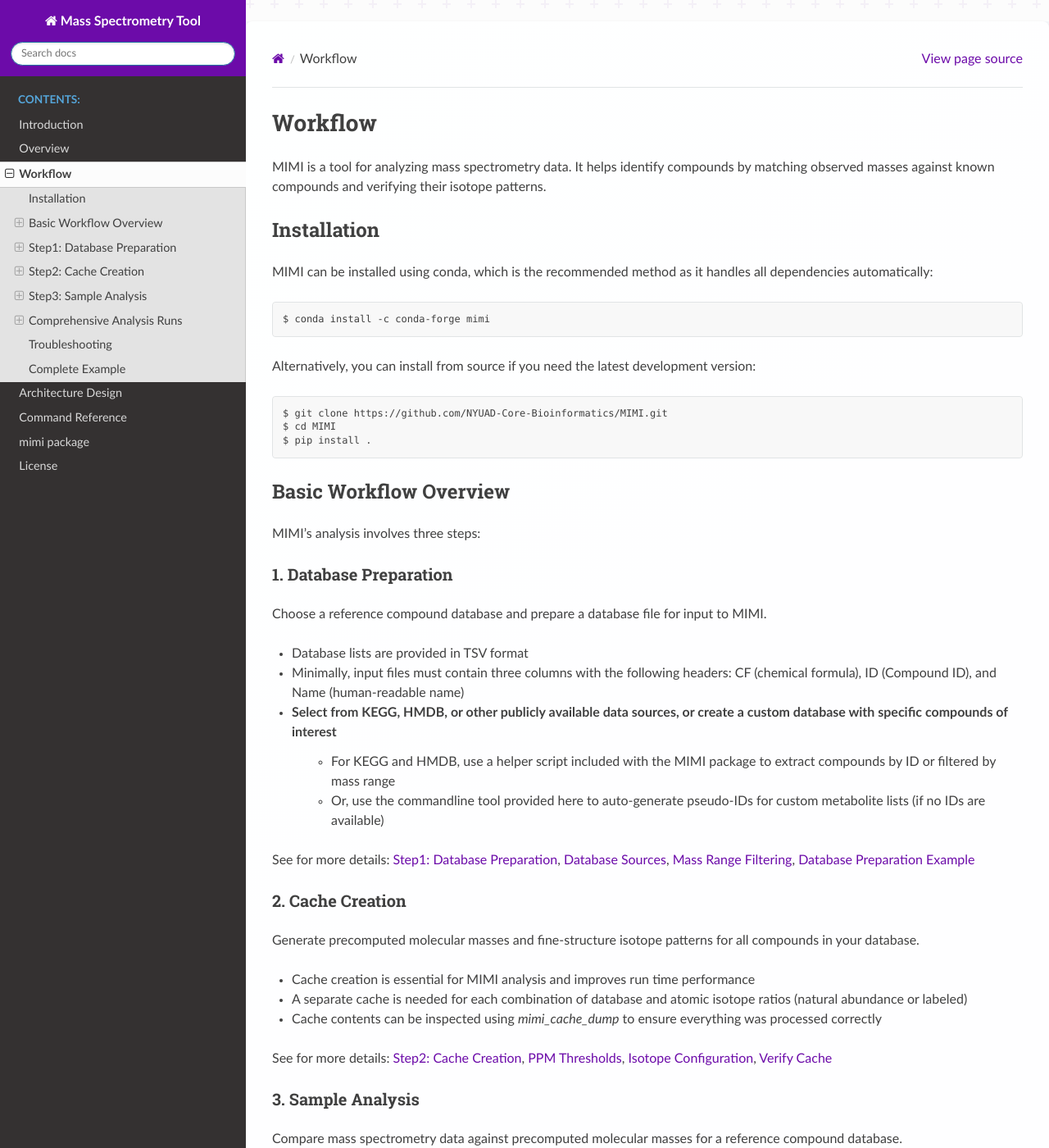
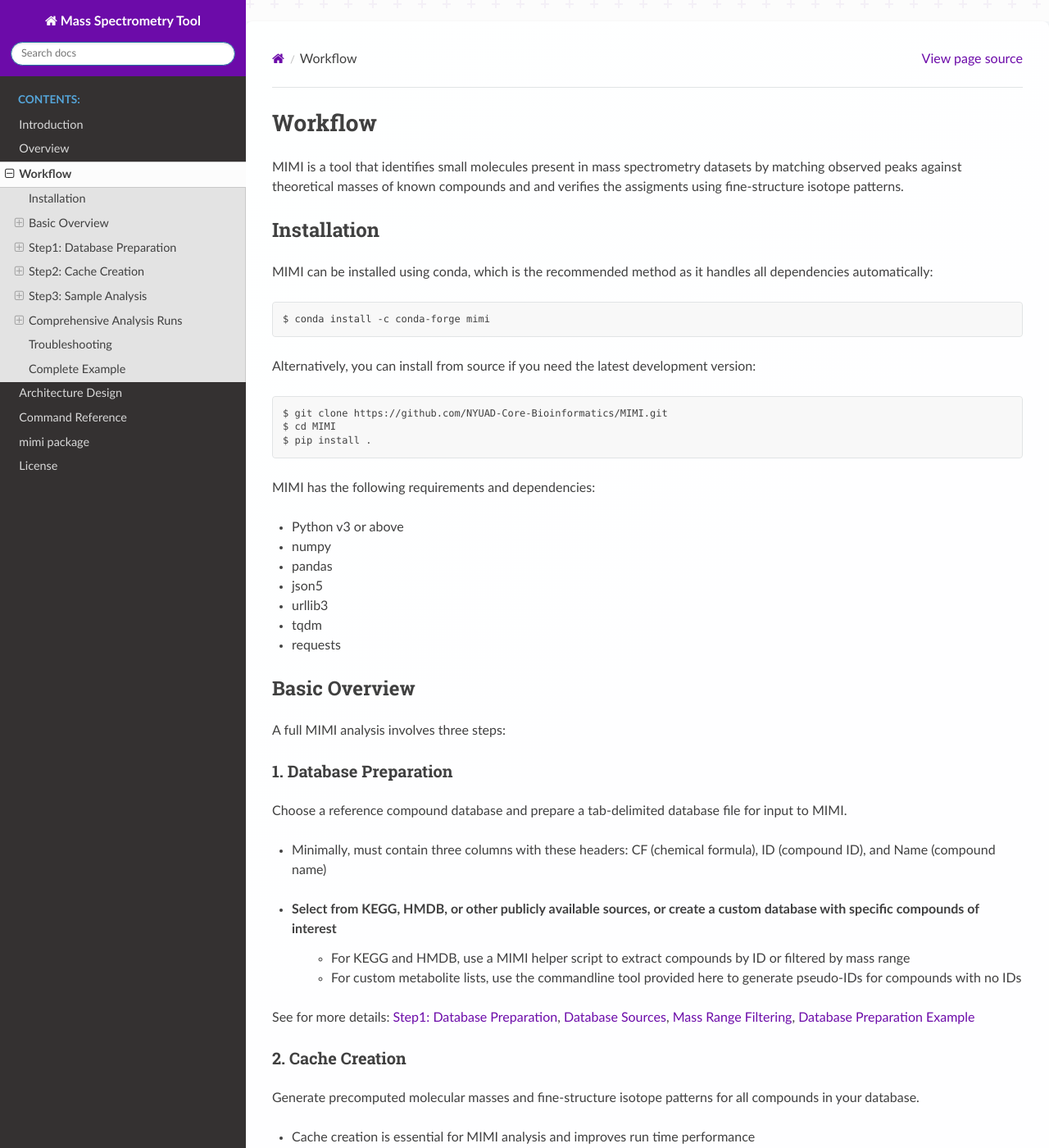
Before and after one commit to NYUAD-Core-Bioinformatics/MIMI, a Sphinx documentation site: the page built from docs/source/workflow.rst, in a window 1280 px wide and 1400 px high. Shown: the whole window at 82% size. Built offline with Sphinx 7.4.7 and the Read the Docs theme 3.1.0, drawn with Linux system fonts in a browser that asks for light colours; some of the changed text lies outside the part shown.

Commit message:
Update workflow.rst
Edits through Section "3: Custom Database..."

```diff
--- a/docs/source/workflow.rst
+++ b/docs/source/workflow.rst
@@ -1,7 +1,7 @@
 Workflow
 ========
 
-MIMI is a tool for analyzing mass spectrometry data. It helps identify compounds by matching observed masses against known compounds and verifying their isotope patterns.
+MIMI is a tool that identifies small molecules present in mass spectrometry datasets by matching observed peaks against theoretical masses of known compounds and and verifies the assigments using fine-structure isotope patterns.
 
 .. _installation:
 
@@ -18,24 +18,31 @@ Alternatively, you can install from source if you need the latest development ve
     $ cd MIMI
     $ pip install .
 
+MIMI has the following requirements and dependencies:
 
+* Python v3 or above
+* numpy
+* pandas
+* json5
+* urllib3
+* tqdm
+* requests
 
-Basic Workflow Overview
------------------------
+Basic Overview
+--------------
 
-MIMI's analysis involves three steps:
+A full MIMI analysis involves three steps:
 
 
 1. Database Preparation
 ~~~~~~~~~~~~~~~~~~~~~~~~
 
-Choose a reference compound database and prepare a database file for input to MIMI.
+Choose a reference compound database and prepare a tab-delimited database file for input to MIMI.
 
-* Database lists are provided in TSV format
-* Minimally, input files must contain three columns with the following headers: CF (chemical formula), ID (Compound ID), and Name (human-readable name)
-* Select from KEGG, HMDB, or other publicly available data sources, or create a custom database with specific compounds of interest
-    - For KEGG and HMDB, use a helper script included with the MIMI package to extract compounds by ID or filtered by mass range
-    - Or, use the commandline tool provided here to auto-generate pseudo-IDs for custom metabolite lists (if no IDs are available)
+* Minimally, must contain three columns with these headers: CF (chemical formula), ID (compound ID), and Name (compound name)
+- Select from KEGG, HMDB, or other publicly available sources, or create a custom database with specific compounds of interest
+    * For KEGG and HMDB, use a MIMI helper script to extract compounds by ID or filtered by mass range
+    * For custom metabolite lists, use the commandline tool provided here to generate pseudo-IDs for compounds with no IDs
 
 See for more details: :ref:`database-preparation`, :ref:`database-sources`, :ref:`mass-range-filtering`, :ref:`database-preparation-example`
 
@@ -47,7 +54,7 @@ Generate precomputed molecular masses and fine-structure isotope patterns for al
 
 * Cache creation is essential for MIMI analysis and improves run time performance
 * A separate cache is needed for each combination of database and atomic isotope ratios (natural abundance or labeled)
-* Cache contents can be inspected using `mimi_cache_dump` to ensure everything was processed correctly
+- Cache contents can be inspected using `mimi_cache_dump` to ensure everything was processed correctly
 
 See for more details: :ref:`step2-cache-creation`, :ref:`ppm-thresholds`, :ref:`isotope-configuration`, :ref:`verify-cache`
 
@@ -83,7 +90,7 @@ Database Sources
 
 - Comprehensive compound coverage
 - Integrated pathway information
-- Access via `REST API <https://www.kegg.jp/kegg/rest/keggapi.html>`_
+- Access via `REST API <https://www.kegg.jp/kegg/rest/keggapi.html>`
 - Suitable for broad metabolomics studies
 
 .. code-block:: text
@@ -108,10 +115,14 @@ Database Sources
 
 2. **HMDB Database**: Optimal for human studies
 
+The `Human Metabolome Database <https://hmdb.ca/>`_ (HMDB) is a freely available electronic database containing detailed information about small molecule metabolites found in the human body.
+
 - Human-specific metabolites
+- Best for clinical and biomedical research
 - Detailed metabolite annotations
-- Requires `HMDB <https://hmdb.ca/downloads>`_ XML file
-- Best for clinical and biomedical research
+
+Description:
+  This tool extracts data from an XML file downloaded from the `HMDB <https://hmdb.ca/downloads>`_ and converts it to a TSV format that can be used with MIMI. It can filter metabolites by molecular weight range and validates chemical formulas to ensure compatibility with MIMI's formula parser.
 
 .. code-block:: text
 
@@ -130,13 +141,15 @@ Database Sources
     -o OUTPUT, --output OUTPUT
                             Output TSV file path (default: metabolites.tsv)
 
-3. **Custom Database**: Create your own when
+3. **Custom Database**: Create your own list of compounds.
 
+Useful for:
 - Working with novel compounds
 - Focusing on specific compounds of interest
 - Combining multiple data sources
 
-If you have a list of compounds without standardized identifiers, you can generate custom IDs and add them to your TSV file.
+MIMI relies on the unique identifiers in the "ID" column of a database file for its analysis. If you have a list of compounds without standard identifiers, and you know (or suspect) the chemical formulas for them, you may use the commandline template provided here to automatically generate and add custom IDs to your list. Any custom database file must already contain CF and Name columns for your compounds (names are optional).
+
 
 .. code-block:: text
 
@@ -152,8 +165,7 @@ If you have a list of compounds without standardized identifiers, you can genera
     C23H38N7O17P3S  Acetyl-CoA
     C34H32FeN4O4    Heme
 
-The following command adds custom IDs to the TSV file by combining a timestamp with row numbers.
-It reads from customDB.tsv and writes to customDBwithID.tsv, both located in the data/processed directory.
+The following command reads from `customDB.tsv`, adds custom IDs to the TSV file by combining a timestamp with row numbers, and writes to `customDBwithID.tsv`, both located in the data/processed directory.
 
 
 .. code-block:: text
@@ -161,7 +173,7 @@ It reads from customDB.tsv and writes to customDBwithID.tsv, both located in the
     $ timestamp=$(date +"%Y%m%d%H%M%S"); awk -v ts="$timestamp" 'BEGIN {OFS="\t"} NR==1 {print $1, "ID", $2} NR>1 {printf "%s\tMIMI_%s_%04d\t%s\n", $1, ts, NR-1, $2}' data/processed/customDB.tsv | sed 's/\r//' > data/processed/customDBwithID.tsv
 
 
-The output file (customDBwithID.tsv) contains the original chemical formula (CF) and compound name, with an additional ID column.
+The output file (`customDBwithID.tsv`) contains the original chemical formula (CF) and compound name, with an additional ID column.
 Each ID is prefixed with `MIMI_` followed by a timestamp and a sequential number, ensuring unique identifiers for each compound.
 
 .. code-block:: text
```
